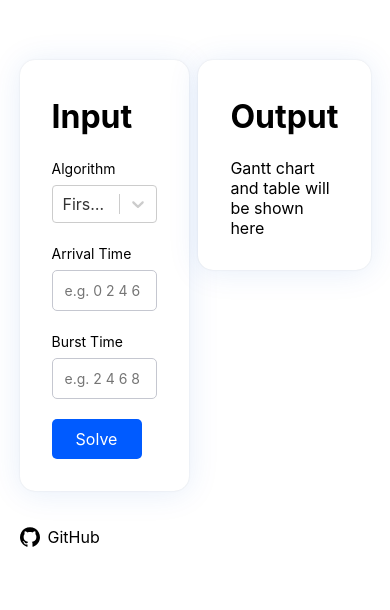
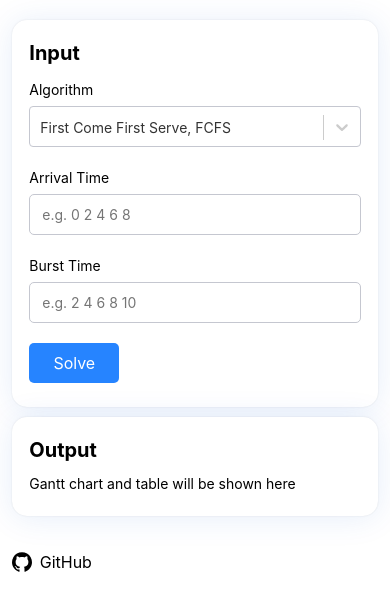
Before and after one commit to mNik033/SchedulingAlgorithms-Web, a Next.js app: page / in a window 390 px wide. Shown: the top 610 px of the page. Built offline with nearby package versions, Linux system fonts and the light colour scheme; a web font is replaced by a local one.

Commit message:
style: make website responsive

```diff
--- a/src/components/GlobalStyle.css.tsx
+++ b/src/components/GlobalStyle.css.tsx
@@ -54,12 +54,27 @@
     justify-content: center;
     align-items: center;
   }
+
+  @media (max-width: 1150px) {
+    h1 {
+      font-size: 28px;
+    }
+  }
+  @media (max-width: 600px) {
+    h1 {
+      font-size: 20px;
+    }
+
+    .container {
+      width: 94%;
+    }
+  }
 `;
 
 const sizes = {
-  '800': 800,
-  '675': 675,
-  '400': 400
+  '1150': 1150,
+  '1050': 1050,
+  '600': 600
 };
 
 export const media = Object.keys(sizes).reduce((acc, label) => {
--- a/src/components/Input/AlgoSelect.tsx
+++ b/src/components/Input/AlgoSelect.tsx
@@ -1,11 +1,12 @@
-import React, { useEffect, Dispatch, SetStateAction } from 'react';
+import React, { Dispatch, SetStateAction } from 'react';
 import Select from 'react-select';
+import styled from 'styled-components';
 
 export type AlgoType = 'FCFS' | 'SJF' | 'SRTF';
 type OptionType = {
   value: AlgoType;
   label: string;
-}
+};
 export const defaultOption: OptionType = {
   value: 'FCFS',
   label: 'First Come First Serve, FCFS',
@@ -26,17 +27,50 @@
   selectedAlgo: {};
   setSelectedAlgo: Dispatch<SetStateAction<{}>>;
 };
+
+export const StyledSelect = styled(Select)`
+  .react-select__control {
+    box-sizing: border-box;
+    border-color: #c5c7d0;
+    height: 41px;
+    &:hover {
+      background-color: #fafafa;
+    }
+  }
+  .react-select__control--is-focused {
+    background-color: #fff;
+    box-shadow: 0 0 0px 1px #74b0ff;
+    border: 1px solid #2684FF;
+    &:hover {
+      background-color: #fff;
+    }
+  }
+  .react-select__control--menu-is-open {
+    box-shadow: 0 0 5px 1px #74b0ff;
+    border: 1px solid #2684FF;
+  }
+  .react-select__value-container {
+    padding: 0 8px;
+    font-size: 14px;
+  }
+  .react-select__option {
+    font-size: 14px;
+  }
+`;
+
 const AlgoSelect: React.FC<AlgoSelectProps> = ({
   selectedAlgo,
   setSelectedAlgo,
 }) => {
   return (
-    <Select
+    <StyledSelect
       defaultValue={selectedAlgo}
       onChange={setSelectedAlgo}
       options={options}
       instanceId="react-select-algo"
       inputId="react-select-algo"
+      classNamePrefix="react-select"
+      isSearchable={false}
     />
   );
 };
--- a/src/components/Input/index.tsx
+++ b/src/components/Input/index.tsx
@@ -1,13 +1,18 @@
 import React, { useState, Dispatch, SetStateAction } from 'react';
 import styled from 'styled-components';
 import AlgoSelect from './AlgoSelect';
+import { media } from '../GlobalStyle.css';
+
 const StyledInput = styled.div`
   padding: 1rem 2rem 2rem 2rem;
+  ${media['600']`padding: 0.5rem 1.1rem 1.5rem 1.1rem;`}
   background: #ffffff;
   box-shadow: 0px 0px 2px rgba(0, 0, 0, 0.1),
     0px 2px 32px rgba(15, 91, 206, 0.1);
   border-radius: 15px;
   align-self: baseline;
+  ${media['1050']`align-self: normal;`}
+  min-width: 230px;
 `;
 const Form = styled.form`
   & > * + * {
@@ -29,10 +34,17 @@
     border: 1px solid #c5c7d0;
     border-radius: 5px;
     padding: 11px 12px;
-    transition: border-color 0.2s;
+    transition: all 0.2s ease-out;
     font-size: 14px;
+
+    &:hover {
+      background-color: #fafafa;
+      border-color: rgb(179, 179, 179);
+    }
+
     &:focus {
-      border-color: #005bff;
+      border-color: #2684ff;
+      background-color: #FFF;
       outline: none;
     }
     &:-webkit-autofill::first-line {
@@ -41,13 +53,62 @@
     }
   }
   button {
-    background-color: #005bff;
+    background-color: #2684ff;
     border-radius: 5px;
     color: #fff;
     width: 5.625rem;
     height: 2.5rem;
+    transition: background-color 0.2s ease-out;
+    position: relative;
+    overflow: hidden;
+    &:hover {
+      background-color: #005bff;
+    }
+  }
+  span.ripple {
+    position: absolute;
+    border-radius: 50%;
+    transform: scale(0);
+    animation: ripple 600ms ease-out;
+    background-color: rgba(255, 255, 255, 0.7);
+  }
+  @keyframes ripple {
+    to {
+      transform: scale(4);
+      opacity: 0;
+    }
   }
 `;
+
+const Button = ({ children }) => {
+  const createRipple = (event: React.MouseEvent<HTMLButtonElement>) => {
+    const button = event.currentTarget;
+
+    const circle = document.createElement("span");
+    const diameter = Math.max(button.clientWidth, button.clientHeight);
+    const radius = diameter / 2;
+
+    circle.style.width = circle.style.height = `${diameter}px`;
+    circle.style.left = `${event.pageX - button.offsetLeft - radius}px`;
+    circle.style.top = `${event.pageY - button.offsetTop - radius}px`;
+    circle.classList.add("ripple");
+
+    const ripple = button.getElementsByClassName("ripple")[0];
+
+    if (ripple) {
+      ripple.remove();
+    }
+
+    button.appendChild(circle);
+  }
+
+  return (
+    <button onClick={createRipple} type="submit">
+      {children}
+    </button>
+  );
+};
+
 type InputProps = {
   selectedAlgo: {};
   setSelectedAlgo: Dispatch<SetStateAction<{}>>;
@@ -119,7 +180,7 @@
             placeholder="e.g. 2 4 6 8 10"
           />
         </fieldset>
-        <button type="submit">Solve</button>
+        <Button>Solve</Button>
       </Form>
     </StyledInput>
   );
--- a/src/components/Output/GanttChart.tsx
+++ b/src/components/Output/GanttChart.tsx
@@ -1,5 +1,6 @@
 import { ganttChartInfoType } from './solve';
 import styled from 'styled-components';
+import { media } from '../GlobalStyle.css';
 
 const Container = styled.div`
   display: flex;
@@ -12,6 +13,7 @@
 const Title = styled.h2`
   font-weight: 600;
   font-size: 18px;
+  ${media['600']`font-size: 16px;`}
   margin: 0 0 0.5rem 0;
   color: #424242;
 `;
@@ -26,6 +28,11 @@
   border: 1px solid #8da6ff;
   background-color: #edf4ff;
   color: #424242;
+  ${media['600']`
+    width: 32px;
+    height: 27px;
+    font-size: 14px;
+  `}
   &:not(:last-child) {
     margin-right: -1px;
   }
@@ -38,6 +45,11 @@
 const Time = styled.div`
   width: 40px;
   height: 20px;
+  ${media['600']`
+    width: 32px;
+    height: 21px;
+    font-size: 14px;
+  `}
   border: 1px solid #fff;
   color: #444e5c;
   &:not(:last-child) {
--- a/src/components/Output/Table.tsx
+++ b/src/components/Output/Table.tsx
@@ -1,22 +1,45 @@
 import React from 'react';
 import styled from 'styled-components';
+import { media } from '../GlobalStyle.css';
+
+const TableWrapper = styled.div`
+  overflow: auto;
+  max-width: 100%;
+  margin: 0px auto 20px auto;
+  ${media['600']`
+  margin: 0px auto 0px auto;
+  `}
+  background:
+    linear-gradient(to right, white 30%, rgba(255,255,255,0)),
+    linear-gradient(to right, rgba(255,255,255,0), white 70%) 0 100%,
+    radial-gradient(farthest-side at 0% 50%, rgba(0,0,0,.2), rgba(0,0,0,0)),
+    radial-gradient(farthest-side at 100% 50%, rgba(0,0,0,.2), rgba(0,0,0,0)) 0 100%;
+  background-repeat: no-repeat;
+  background-color: white;
+  background-size: 40px 100%, 40px 100%, 14px 100%, 14px 100%;
+  background-position: 0 0, 100%, 0 0, 100%;
+  background-attachment: local, local, scroll, scroll;
+`;
 
 const StyledTable = styled.table`
 
   width: 100%;
   max-width: 1000px;
-  margin: 0px auto 20px auto;
   border-collapse: collapse;
   border-radius: 10px;
   box-sizing: border-box;
+  ${media['1150']`font-size: 14px;`}
   tr {
     height: 40px;
     line-height: 0;
+    ${media['600']`height: 35px`};
   }
   th,
   td {
     text-align: left;
     padding: 15px;
+    ${media['1150']`padding: 12px`};
+    ${media['600']`padding: 8px`};
     border: 1px solid #e1e1e1;
     line-height: 16.1px;
   }
@@ -24,8 +47,10 @@
 
 const HeaderCell = styled.th`
   font-size: 1rem;
+  ${media['1150']`font-size: 14px;`}
   font-weight: 500;
   height: 40px;
+  ${media['600']`height: 35px`};
   white-space: nowrap;
   color: #6d7187;
   background-color: #f9f9fb;
@@ -47,7 +72,6 @@
   }[];
 };
 
-
   const Table = ({ solvedProcessesInfo }: TableProps) => {
 
   const total = (array: number[]) =>
@@ -64,6 +88,7 @@
   const averageWAT = totalWAT / numberOfProcesses;
 
   return (
+    <TableWrapper>
       <StyledTable>
         <thead>
           <tr>
@@ -101,6 +126,7 @@
           }
         </tbody>
       </StyledTable>
+    </TableWrapper>
   );
 };
 
--- a/src/components/Output/index.tsx
+++ b/src/components/Output/index.tsx
@@ -3,14 +3,26 @@
 import Table from './Table';
 import { solve } from './solve';
 import { AlgoType } from '../Input/AlgoSelect';
+import { media } from '../GlobalStyle.css';
+
 const StyledOutput = styled.div`
   padding: 1rem 2rem 2rem 2rem;
+  ${media['600']`padding: 0.5rem 1.1rem 1.5rem 1.1rem;`}
   background: #ffffff;
   box-shadow: 0px 0px 2px rgba(0, 0, 0, 0.1),
     0px 2px 32px rgba(15, 91, 206, 0.1);
   border-radius: 15px;
   flex: 1;
   align-self: baseline;
+  ${media['1050']`align-self: normal;`}
+`;
+
+const Text = styled.p`
+  margin: 0;
+  padding: 0;
+  ${media['600']`
+    font-size: 14px;
+  `}
 `;
 
 type OutputProps = {
@@ -24,7 +36,7 @@
     return (
       <StyledOutput>
         <h1>Output</h1>
-        Gantt chart and table will be shown here
+        <Text>Gantt chart and table will be shown here</Text>
       </StyledOutput>
     );
   } else {
--- a/src/pages/index.tsx
+++ b/src/pages/index.tsx
@@ -4,9 +4,13 @@
 import Input from '../components/Input';
 import Output from '../components/Output';
 import { defaultOption } from '../components/Input/AlgoSelect';
+import { media } from '../components/GlobalStyle.css';
+
 const Main = styled.main`
   display: flex;
-  margin: 60px auto 1rem !important;
+  ${media['1050']`flex-direction: column`};
+  margin: 45px auto 1rem !important;
+  ${media['600']`margin: 20px auto 1rem !important`};
   gap: clamp(0.5rem, 2.5vw, 4rem);
 `;
 const Footer = styled.footer`
```
Lines whose indentation alone changed are shown as unchanged.
